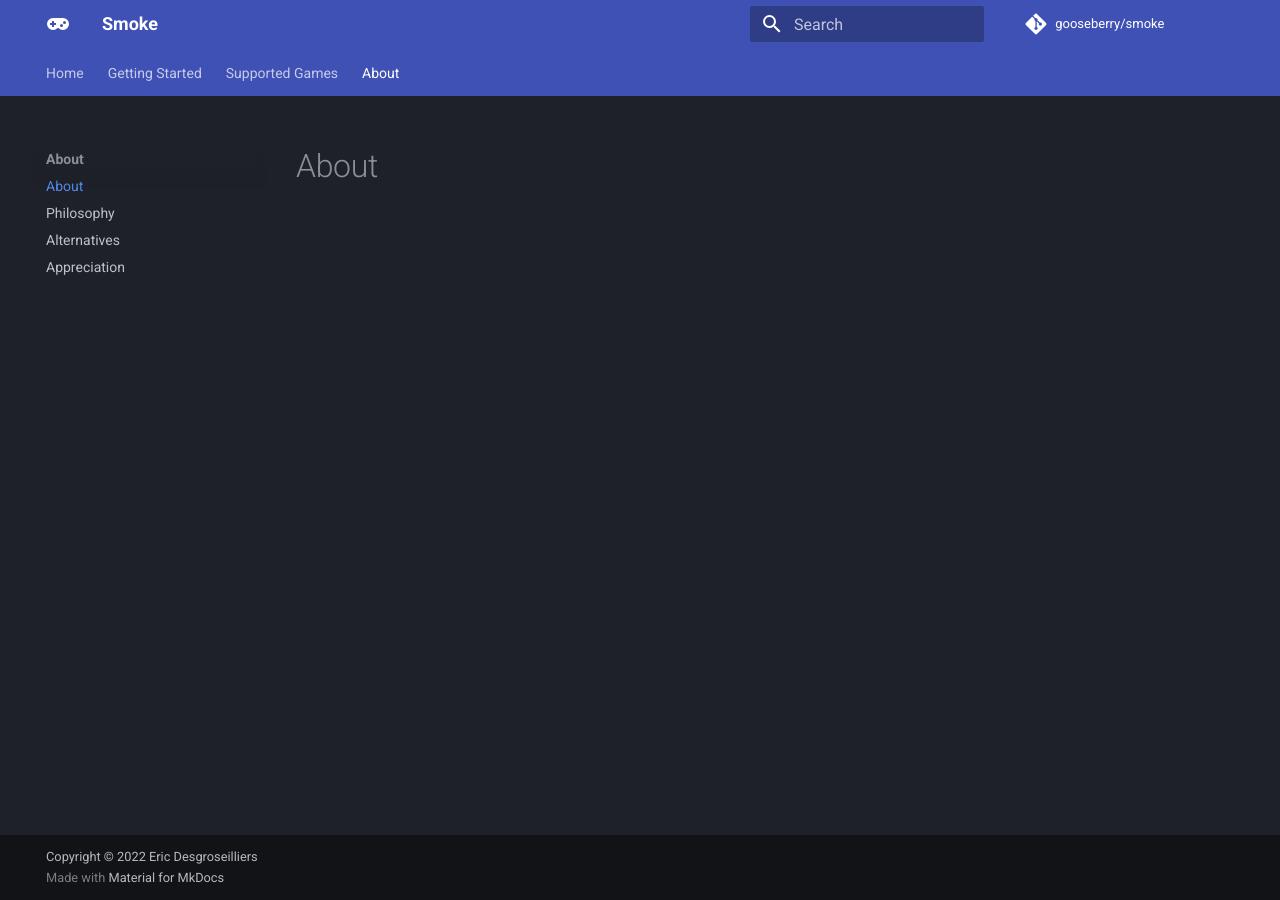
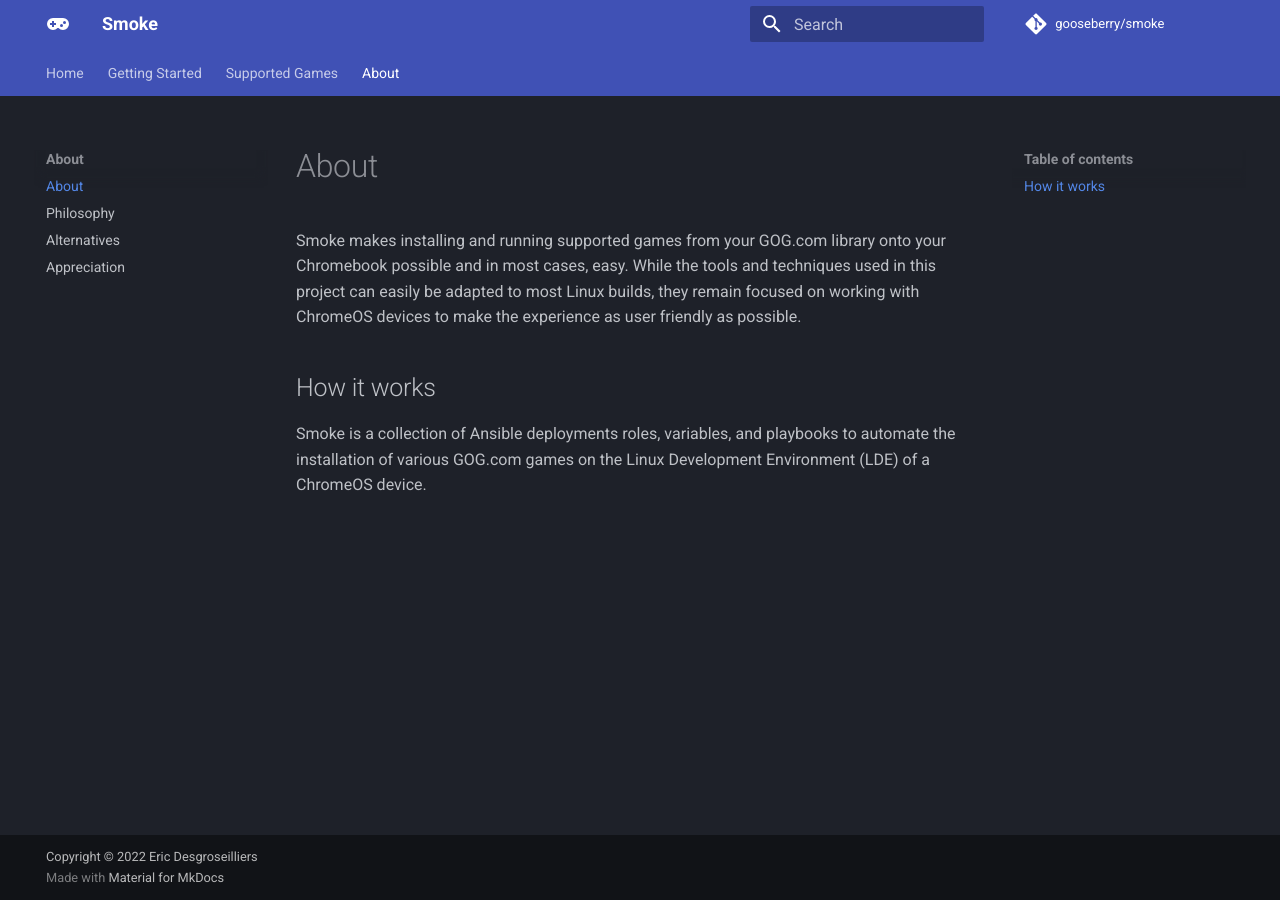
Before and after one commit to gooseberry/smoke, an MkDocs documentation site: the page built from docs/about/about.md, in a window 1280 px wide. Built offline with MkDocs 1.6.1 and Material for MkDocs 9.7.7, drawn with Linux system fonts in a browser that asks for light colours; comment, search, counter and statistics services are not loaded.

Commit message:
About link

```diff
--- a/docs/about/about.md
+++ b/docs/about/about.md
@@ -1 +1,7 @@
 # About
+
+Smoke makes installing and running supported games from your GOG.com library onto your Chromebook possible and in most cases, easy.  While the tools and techniques used in this project can easily be adapted to most Linux builds, they remain focused on working with ChromeOS devices to make the experience as user friendly as possible.
+
+## How it works
+
+Smoke is a collection of Ansible deployments roles, variables, and playbooks to automate the installation of various GOG.com games on the Linux Development Environment (LDE) of a ChromeOS device.
```
Also changed, not shown: docs/index.md (+1 -1 lines).
